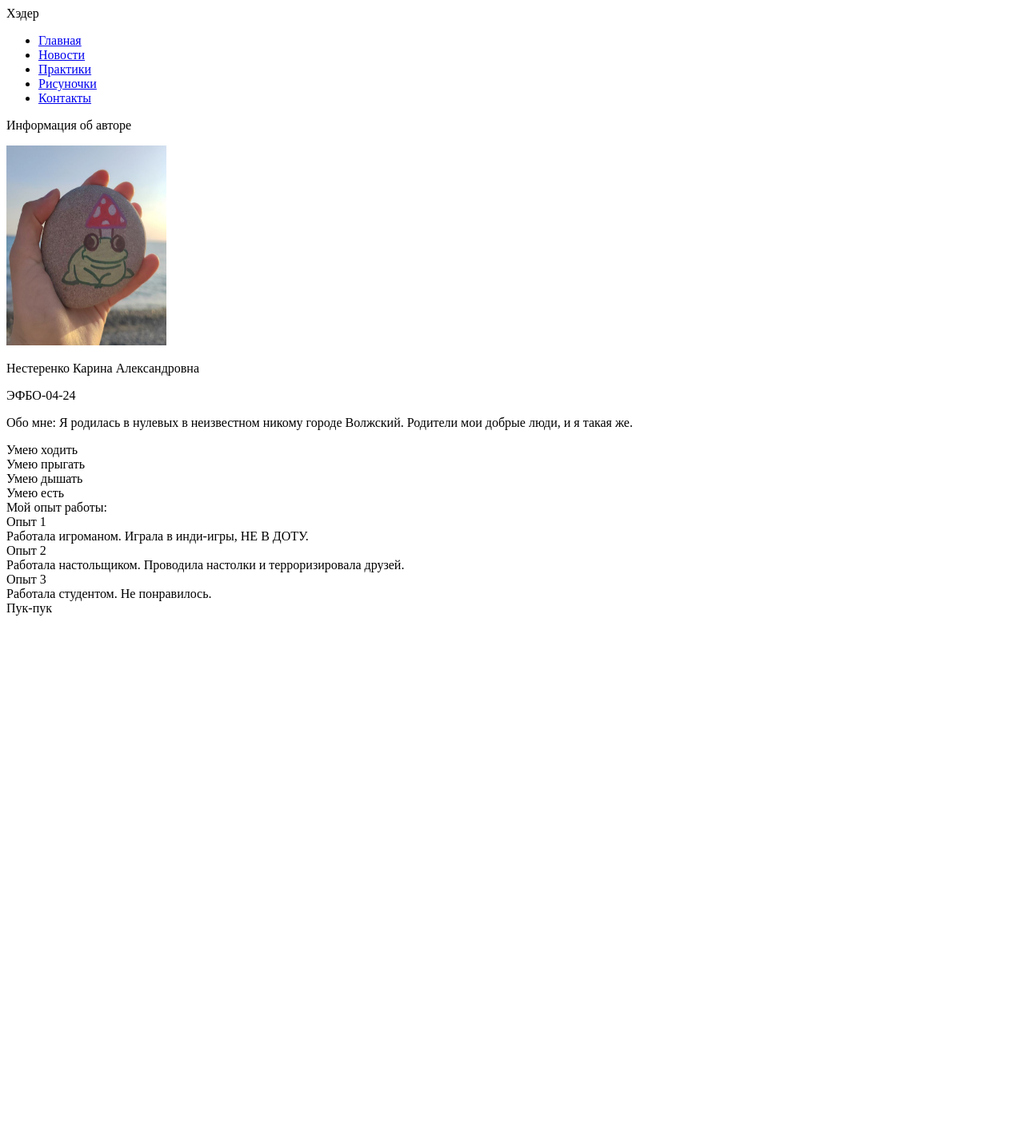
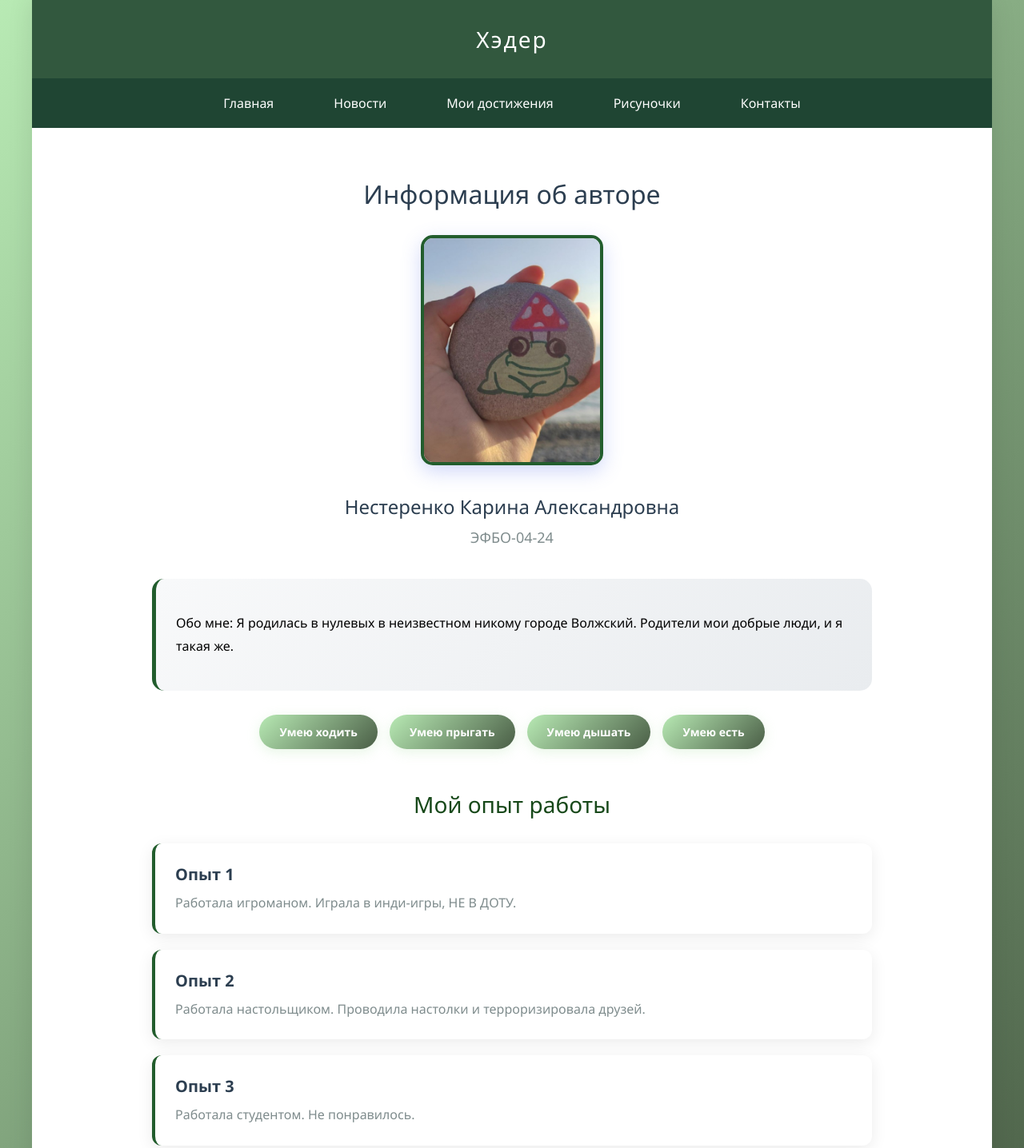
Before and after one commit to bruhelp/frontend-and-backend-practice, a plain HTML site: page index.html in a window 1280 px wide. Shown: the top 1436 px of the page at 80% size. Before the commit the page ends 800 px from the top, so only its background shows below. Drawn offline with Linux system fonts and the light colour scheme.

Commit message:
Добавление окна Практика. Изменение стилей

```diff
--- a/index.html
+++ b/index.html
@@ -1,47 +1,58 @@
 <!DOCTYPE html>
-<html lamg = "ru">
+<html lang="ru">
     <head>
         <meta charset="UTF-8">
         <meta name="viewport" content="width=device-width, initial-scale=1.0">
         <title>Семестровая работа</title>
+        <link rel="stylesheet" href="style/styles.css">
     </head>
     <body>
-        <div id="header">Хэдер</div>
-        <div id="menu">
-            <ul>
-                <li><a href="index.html">Главная</a></li>
-                <li><a href="pages/news.html">Новости</a></li>
-                <li><a href="pages/practices.html">Практики</a></li>
-                <li><a href="pages/arts.html">Рисуночки</a></li>
-                <li><a href="pages/contacts.html">Контакты</a></li>
-            </ul>
-        </div>
-        <div id="content">
-            <p>Информация об авторе</p>
-            <img src="images/me.jpg" alt="Фото автора" width="200" height="250">
-            <p>Нестеренко Карина Александровна</p>
-            <p>ЭФБО-04-24</p>
-            <p>Обо мне: Я родилась в нулевых в неизвестном никому городе Волжский. Родители мои добрые люди, и я такая же.</p>
-            <div>Умею ходить</div>
-            <div>Умею прыгать</div>
-            <div>Умею дышать</div>
-            <div>Умею есть</div>
-            <div>
-                Мой опыт работы:
-                <div>
-                    Опыт 1<br>
-                    Работала игроманом. Играла в инди-игры, НЕ В ДОТУ.
+        <div class="page-container">
+            <div class="header">Хэдер</div>
+            <nav class="nav">
+                <ul class="nav-list">
+                    <li class="nav-item"><a class="nav-link" href="index.html">Главная</a></li>
+                    <li class="nav-item"><a class="nav-link" href="pages/news.html">Новости</a></li>
+                    <li class="nav-item"><a class="nav-link" href="pages/practices.html">Мои достижения</a></li>
+                    <li class="nav-item"><a class="nav-link" href="pages/arts.html">Рисуночки</a></li>
+                    <li class="nav-item"><a class="nav-link" href="pages/contacts.html">Контакты</a></li>
+                </ul>
+            </nav>
+            <div class="content">
+                <div class="profile-header">
+                    <h1 class="profile-title">Информация об авторе</h1>
+                    <img class="profile-photo" src="images/me.jpg" alt="Фото автора" width="200" height="250">
+                    <h2 class="profile-name">Нестеренко Карина Александровна</h2>
+                    <p class="profile-group">ЭФБО-04-24</p>
                 </div>
-                <div>
-                    Опыт 2<br>
-                    Работала настольщиком. Проводила настолки и терроризировала друзей.
+                <div class="about-me">
+                    <p>Обо мне: Я родилась в нулевых в неизвестном никому городе Волжский. Родители мои добрые люди, и я такая же.</p>
                 </div>
-                <div>
-                    Опыт 3<br>
-                    Работала студентом. Не понравилось.
+
+                <div class="skills-container">
+                    <div class="skill-tag">Умею ходить</div>
+                    <div class="skill-tag">Умею прыгать</div>
+                    <div class="skill-tag">Умею дышать</div>
+                    <div class="skill-tag">Умею есть</div>
+                </div>
+
+                <div class="experience-section">
+                    <h2 class="section-title">Мой опыт работы</h2>
+                    <div class="experience-card">
+                        <h3 class="experience-title">Опыт 1</h3>
+                        <p class="experience-desc">Работала игроманом. Играла в инди-игры, НЕ В ДОТУ.</p>
+                    </div>
+                    <div class="experience-card">
+                        <h3 class="experience-title">Опыт 2</h3>
+                        <p class="experience-desc">Работала настольщиком. Проводила настолки и терроризировала друзей.</p>
+                    </div>
+                    <div class="experience-card">
+                        <h3 class="experience-title">Опыт 3</h3>
+                        <p class="experience-desc">Работала студентом. Не понравилось.</p>
+                    </div>
                 </div>
             </div>
+            <div class="footer">Пук-пук</div>
         </div>
-        <div id="footer">Пук-пук</div>
     </body>
 </html>
--- /dev/null
+++ b/style/styles.css
@@ -0,0 +1,221 @@
+/* ===== БАЗОВЫЕ СТИЛИ ===== */
+body {
+    font-family: 'Segoe UI', Tahoma, Geneva, Verdana, sans-serif; /* Современный шрифт для лучшей читаемости */
+    margin: 0; /* Убираем стандартные отступы браузера */
+    padding: 0; /* Убираем стандартные внутренние отступы */
+    background: linear-gradient(135deg, #b8eab4 0%, #4a5e46 100%); /* Красивый градиентный фон всей страницы */
+    min-height: 100vh; /* Минимальная высота равна высоте окна браузера */
+}
+
+/* ===== КОНТЕЙНЕР СТРАНИЦЫ ===== */
+.page-container {
+    max-width: 1200px; /* Максимальная ширина контента */
+    margin: 0 auto; /* Центрирование контейнера по горизонтали */
+    background: white; /* Белый фон для основного содержимого */
+    min-height: 100vh; /* Минимальная высота равна высоте окна браузера */
+    box-shadow: 0 0 30px rgba(0,0,0,0.1); /* Легкая тень вокруг всего контента */
+}
+
+/* ===== ШАПКА ===== */
+.header {
+    background: #32583e 0%; /* Темный градиентный фон */
+    color: white; /* Белый цвет текста */
+    text-align: center; /* Выравнивание текста по центру */
+    padding: 30px; /* Внутренние отступы со всех сторон */
+    font-size: 28px; /* Размер шрифта */
+    font-weight: 300; /* Легкое начертание шрифта */
+    letter-spacing: 2px; /* Расстояние между буквами */
+}
+
+/* ===== НАВИГАЦИЯ ===== */
+.nav {
+    background: #1f4533; /* Темно-синий фон навигации */
+    padding: 20px 0; /* Вертикальные отступы */
+}
+
+.nav-list {
+    list-style: none; /* Убираем маркеры списка */
+    margin: 0; /* Убираем внешние отступы */
+    padding: 0; /* Убираем внутренние отступы */
+    display: flex; /* Горизонтальное расположение элементов */
+    justify-content: center; /* Выравнивание по центру */
+    gap: 25px; /* Расстояние между элементами навигации */
+}
+
+.nav-item {
+    margin: 0; /* Убираем отступы у пунктов меню */
+}
+
+.nav-link {
+    color: white; /* Белый цвет текста ссылок */
+    text-decoration: none; /* Убираем подчеркивание ссылок */
+    padding: 12px 25px; /* Отступы внутри ссылок */
+    border-radius: 25px; /* Скругленные углы (капсульная форма) */
+    transition: all 0.3s ease; /* Плавные анимации при изменении */
+    font-weight: 500; /* Средняя жирность шрифта */
+}
+
+.nav-link:hover {
+    background: rgba(255,255,255,0.1); /* Полупрозрачный белый фон при наведении */
+    transform: translateY(-2px); /* Легкое поднятие элемента при наведении */
+}
+
+/* ===== ОСНОВНОЙ КОНТЕНТ ===== */
+.content {
+    padding: 40px; /* Внутренние отступы контента */
+    max-width: 900px; /* Максимальная ширина контента */
+    margin: 0 auto; /* Центрирование контента */
+}
+
+/* ===== ГЛАВНАЯ СТРАНИЦА ===== */
+.profile-header {
+    text-align: center; /* Выравнивание по центру */
+    margin-bottom: 40px; /* Отступ снизу */
+}
+
+.profile-title {
+    font-size: 32px; /* Размер шрифта заголовка */
+    color: #2c3e50; /* Темно-синий цвет текста */
+    margin-bottom: 10px; /* Отступ снизу */
+    font-weight: 300; /* Легкое начертание шрифта */
+}
+
+.profile-photo {
+    width: 220px; /* Фиксированная ширина фото */
+    height: 280px; /* Фиксированная высота фото */
+    border-radius: 15px; /* Скругленные углы фото */
+    object-fit: cover; /* Обрезка фото для сохранения пропорций */
+    margin: 20px auto; /* Центрирование и отступы */
+    border: 4px solid #225d2d; /* Синяя рамка вокруг фото */
+    box-shadow: 0 8px 25px rgba(102, 126, 234, 0.3); /* Тень с синим оттенком */
+}
+
+.profile-name {
+    font-size: 24px; /* Размер шрифта имени */
+    color: #2c3e50; /* Темно-синий цвет текста */
+    margin: 10px 0; /* Вертикальные отступы */
+    font-weight: 500; /* Средняя жирность шрифта */
+}
+
+.profile-group {
+    font-size: 18px; /* Размер шрифта группы */
+    color: #7f8c8d; /* Серый цвет текста */
+    margin: 5px 0; /* Вертикальные отступы */
+}
+
+.about-me {
+    background: linear-gradient(135deg, #f8f9fa 0%, #e9ecef 100%); /* Светлый градиентный фон */
+    padding: 25px; /* Внутренние отступы */
+    border-radius: 15px; /* Скругленные углы */
+    margin: 30px 0; /* Вертикальные отступы */
+    border-left: 5px solid #225d2d; /* Синяя полоса слева */
+    font-size: 16px; /* Размер шрифта текста */
+    line-height: 1.8; /* Межстрочный интервал */
+}
+
+/* ===== НАВЫКИ ===== */
+.skills-container {
+    display: flex; /* Горизонтальное расположение навыков */
+    justify-content: center; /* Выравнивание по центру */
+    flex-wrap: wrap; /* Перенос на новую строку при необходимости */
+    gap: 15px; /* Расстояние между навыками */
+    margin: 30px 0; /* Вертикальные отступы */
+}
+
+.skill-tag {
+    background: linear-gradient(135deg, #b8eab4 0%, #4a5e46 100%); /* Голубой градиентный фон */
+    color: white; /* Белый цвет текста */
+    padding: 12px 25px; /* Внутренние отступы */
+    border-radius: 25px; /* Круглые углы (капсульная форма) */
+    font-weight: 600; /* Жирный шрифт */
+    font-size: 14px; /* Размер шрифта */
+    box-shadow: 0 4px 15px rgba(174, 224, 168, 0.3); /* Тень с голубым оттенком */
+    transition: all 0.3s ease; /* Плавные анимации при изменении */
+}
+
+.skill-tag:hover {
+    transform: translateY(-3px); /* Поднятие элемента при наведении */
+    box-shadow: 0 6px 20px rgba(108, 146, 179, 0.4); /* Увеличение тени при наведении */
+}
+
+/* ===== ОПЫТ РАБОТЫ ===== */
+.experience-section {
+    margin-top: 50px; /* Отступ сверху */
+}
+
+.section-title {
+    font-size: 28px; /* Размер шрифта заголовка секции */
+    color: #174819; /* Темно-синий цвет текста */
+    text-align: center; /* Выравнивание по центру */
+    margin-bottom: 30px; /* Отступ снизу */
+    font-weight: 300; /* Легкое начертание шрифта */
+}
+
+.experience-card {
+    background: white; /* Белый фон карточки */
+    padding: 25px; /* Внутренние отступы */
+    margin: 20px 0; /* Вертикальные отступы */
+    border-radius: 12px; /* Скругленные углы */
+    box-shadow: 0 5px 20px rgba(0,0,0,0.08); /* Легкая тень */
+    border-left: 4px solid #225d2d; /* Синяя полоса слева */
+    transition: transform 0.3s ease; /* Плавная анимация трансформации */
+}
+
+.experience-card:hover {
+    transform: translateX(5px); /* Сдвиг вправо при наведении */
+}
+
+.experience-title {
+    font-size: 20px; /* Размер шрифта заголовка опыта */
+    color: #2c3e50; /* Темно-синий цвет текста */
+    margin: 0 0 10px 0; /* Отступ снизу */
+    font-weight: 600; /* Жирный шрифт */
+}
+
+.experience-desc {
+    color: #7f8c8d; /* Серый цвет текста */
+    line-height: 1.6; /* Межстрочный интервал */
+    margin: 0; /* Убираем отступы */
+}
+
+/* ===== ФУТЕР ===== */
+.footer {
+    background: linear-gradient(135deg, #103e24 0%, #103e15 100%); /* Темный градиентный фон */
+    color: white; /* Белый цвет текста */
+    text-align: center; /* Выравнивание по центру */
+    padding: 30px; /* Внутренние отступы */
+    margin-top: 50px; /* Отступ сверху */
+}
+
+.product-card{
+    border: 1px solid #174819;
+    border-radius: 10px;
+    padding: 15px;
+    text-align: center;
+    box-shadow: 0 4px 8px rgba(0,0,0,0.1);
+    transition: transform 0.3s ease;
+    display: inline-block;
+    vertical-align: top;
+    margin: 10px;
+}
+
+.practices-card{
+    border: 1px solid #174819;
+    border-radius: 10px;
+    padding: 15px;
+    text-align: center;
+    box-shadow: 0 4px 8px rgba(0,0,0,0.1);
+    transition: transform 0.3s ease;
+    display: inline-block;
+    vertical-align: top;
+    margin: 10px;
+}
+
+.practices-card img {
+    max-width: 100%;
+    max-height: 180px;
+    border-radius: 8px;
+    object-fit: cover;
+    display: block;
+    margin: 0 auto 10px auto;
+}
```
Also changed, not shown: pages/arts.html (+40 -35 lines), pages/contacts.html (+27 -22 lines), pages/news.html (+35 -32 lines), pages/practices.html (added, +51 -0 lines), images/steam1.png (added), images/steam2.png (added), images/steam3.png (added), images/steam4.png (added).
